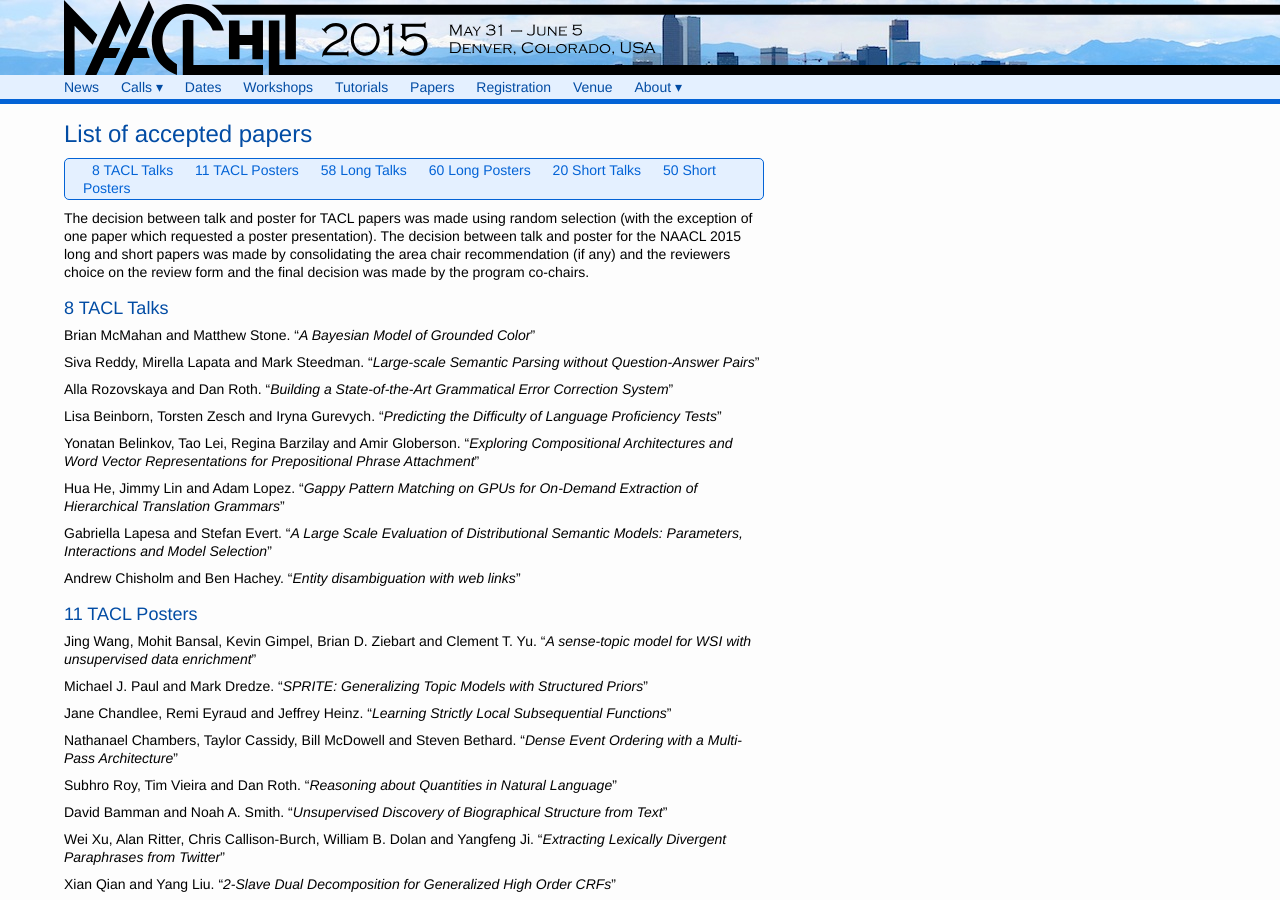
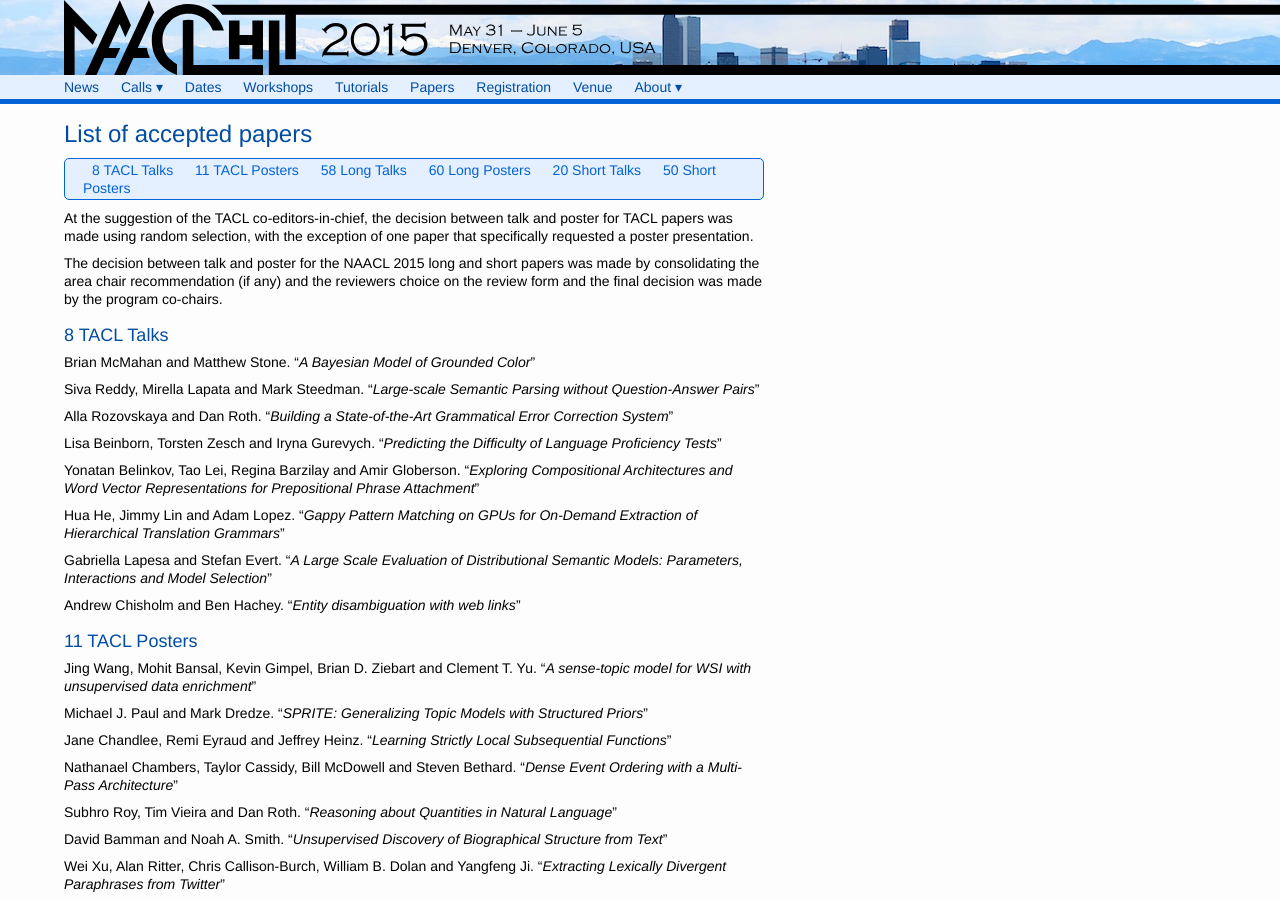
Before and after one commit to naacl-org/naacl-hlt-2015, a Jekyll site: the page built from papers.md, in a window 1280 px wide and 900 px high. Built offline with Jekyll 4.4.1, drawn with Linux system fonts in a browser that asks for light colours.

Commit message:
added lillian comment for oral vs. poster decision for TACL papers

```diff
--- a/papers.md
+++ b/papers.md
@@ -21,7 +21,15 @@ structure:
 * Table of contents
 {:toc}
 
-The decision between talk and poster for TACL papers was made using random selection (with the exception of one paper which requested a poster presentation). The decision between talk and poster for the NAACL 2015 long and short papers was made by consolidating the area chair recommendation (if any) and the reviewers choice on the review form and the final decision was made by the program co-chairs.
+At the suggestion of the TACL co-editors-in-chief, the decision
+between talk and poster for TACL papers was made using random
+selection, with the exception of one paper that specifically requested
+a poster presentation.
+
+The decision between talk and poster for the NAACL 2015 long and
+short papers was made by consolidating the area chair recommendation
+(if any) and the reviewers choice on the review form and the final
+decision was made by the program co-chairs.
 
 {% for type in page.structure %}
 
```
